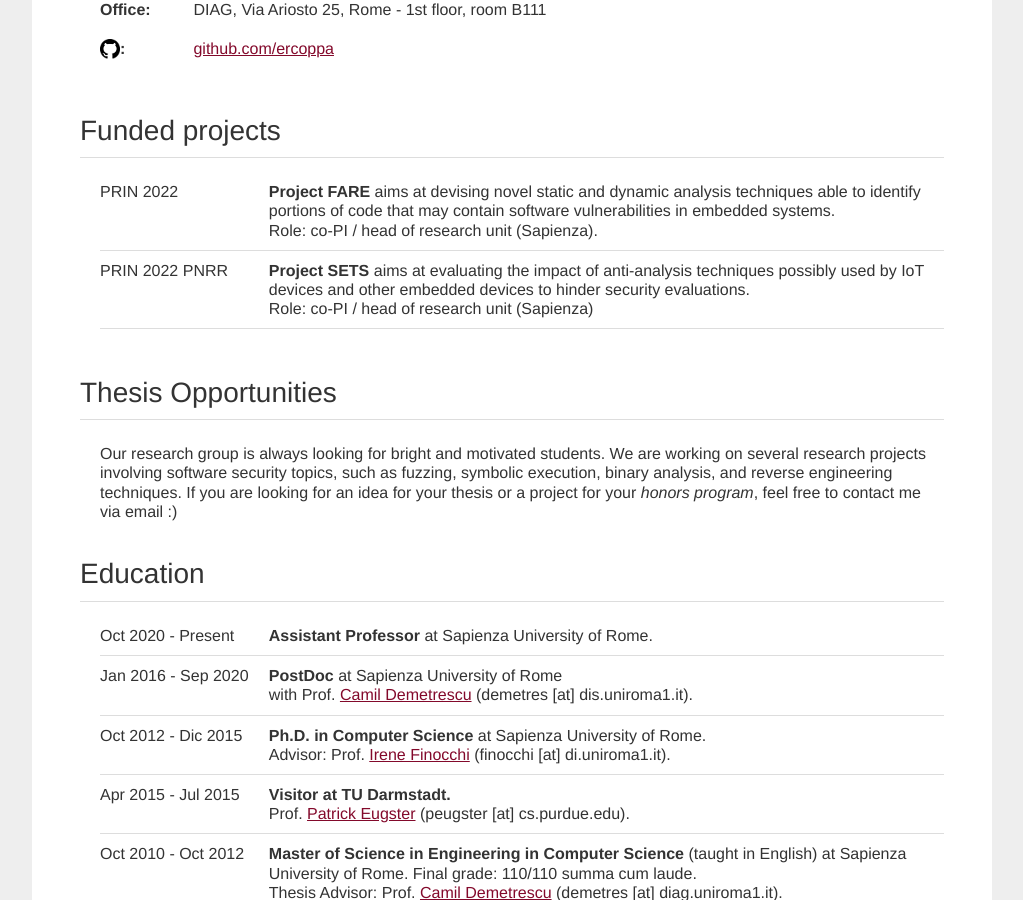
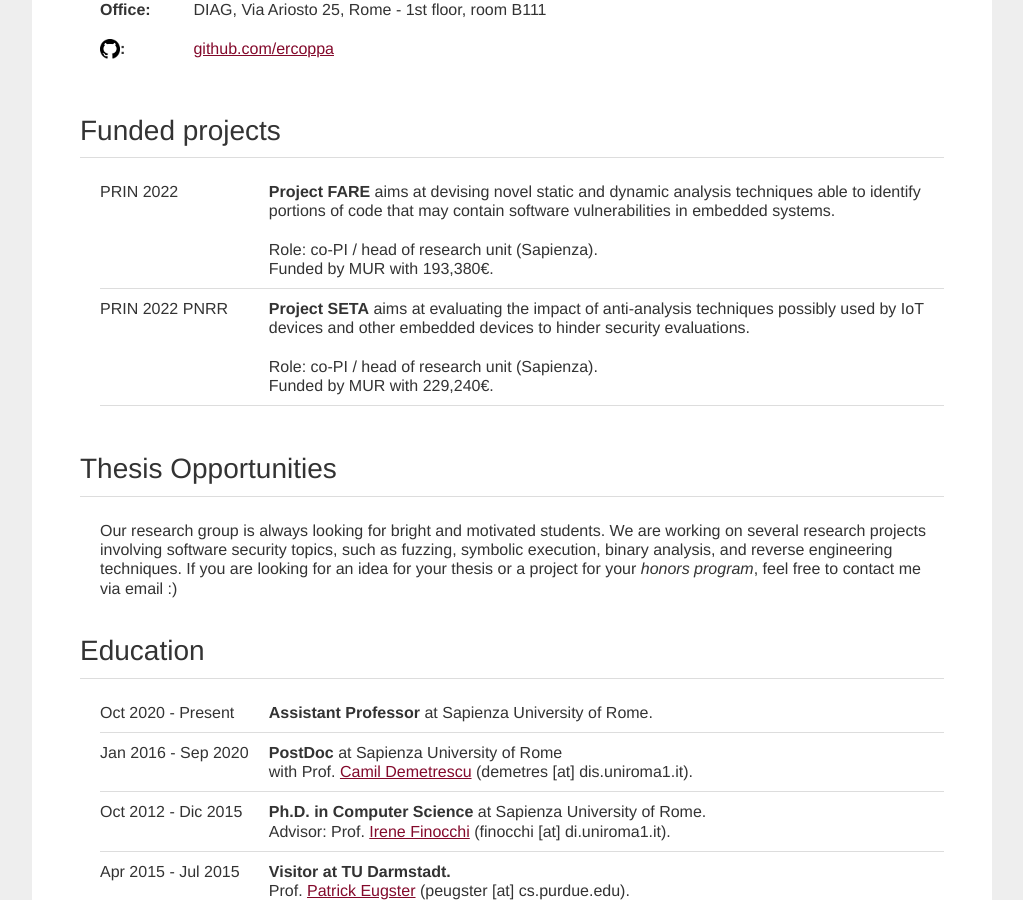
Before and after one commit to ecoppa/ecoppa.github.io, a Jekyll site: the page built from index.html, in a window 1280 px wide and 900 px high, scrolled down 519 px. Shown: the whole window, without its empty margins (128-1151 px from the left). Built offline with Jekyll 4.4.1, drawn with Linux system fonts in a browser that asks for light colours.

Commit message:
Update index.html

```diff
--- a/index.html
+++ b/index.html
@@ -90,8 +90,9 @@
 							</div>
 							<div style="display:table-cell;">
 								<b>Project FARE</b> aims at devising novel static and dynamic analysis techniques able to identify portions of code that may contain software vulnerabilities in embedded systems.
-								<br />
-								Role: co-PI / head of research unit (Sapienza).
+								<br /><br />
+								Role: co-PI / head of research unit (Sapienza).<br />
+								Funded by MUR with 193,380€.
 							</div>
 						</div>
 
@@ -109,9 +110,10 @@
 								PRIN 2022 PNRR
 							</div>
 							<div style="display:table-cell;">
-								<b>Project SETS</b> aims at evaluating the impact of anti-analysis techniques possibly used by IoT devices and other embedded devices to hinder security evaluations.
-								<br />
-								Role: co-PI / head of research unit (Sapienza)
+								<b>Project SETA</b> aims at evaluating the impact of anti-analysis techniques possibly used by IoT devices and other embedded devices to hinder security evaluations.
+								<br /><br />
+								Role: co-PI / head of research unit (Sapienza).<br />
+								Funded by MUR with 229,240€.
 							</div>
 						</div>
 
```
